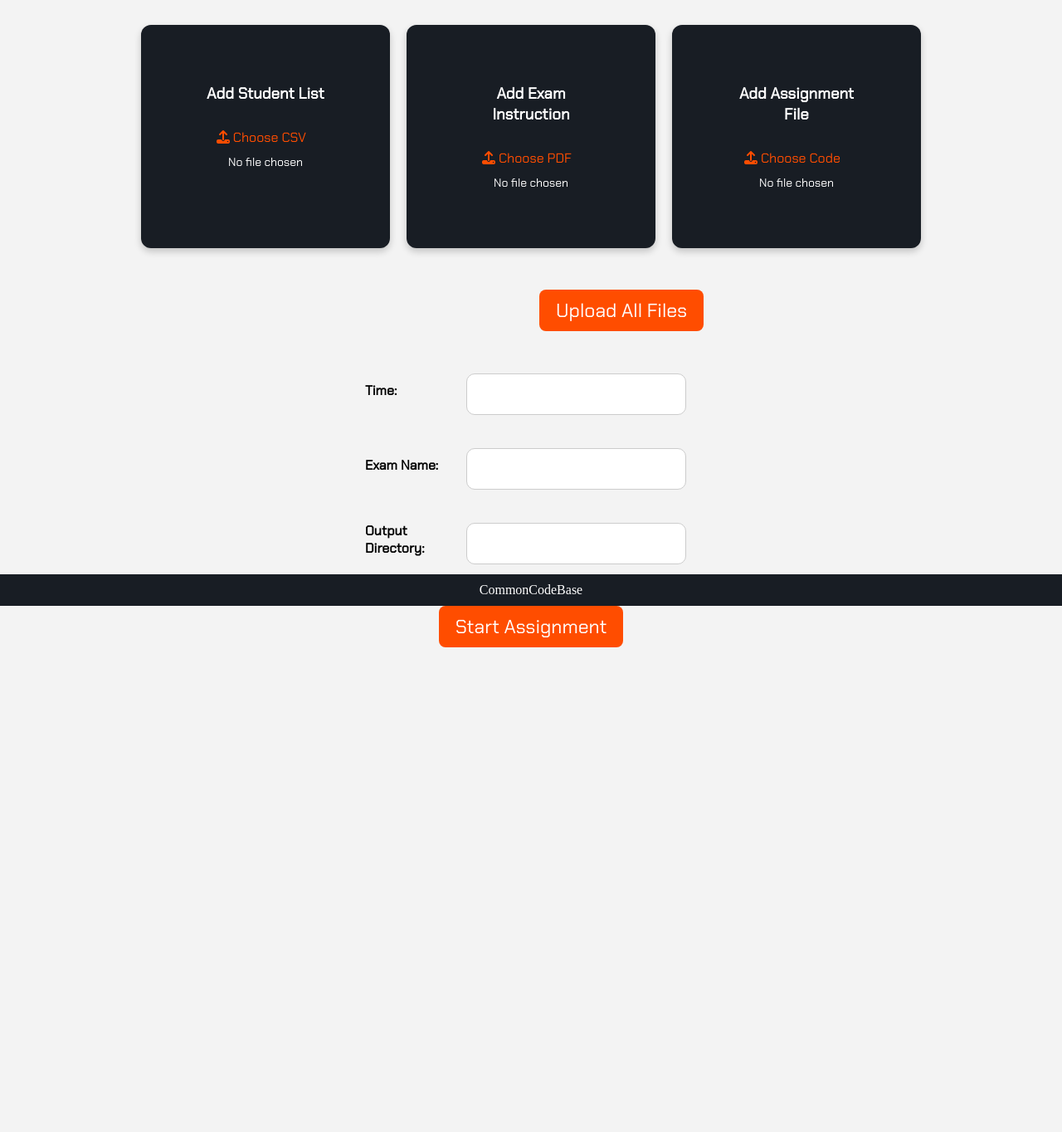
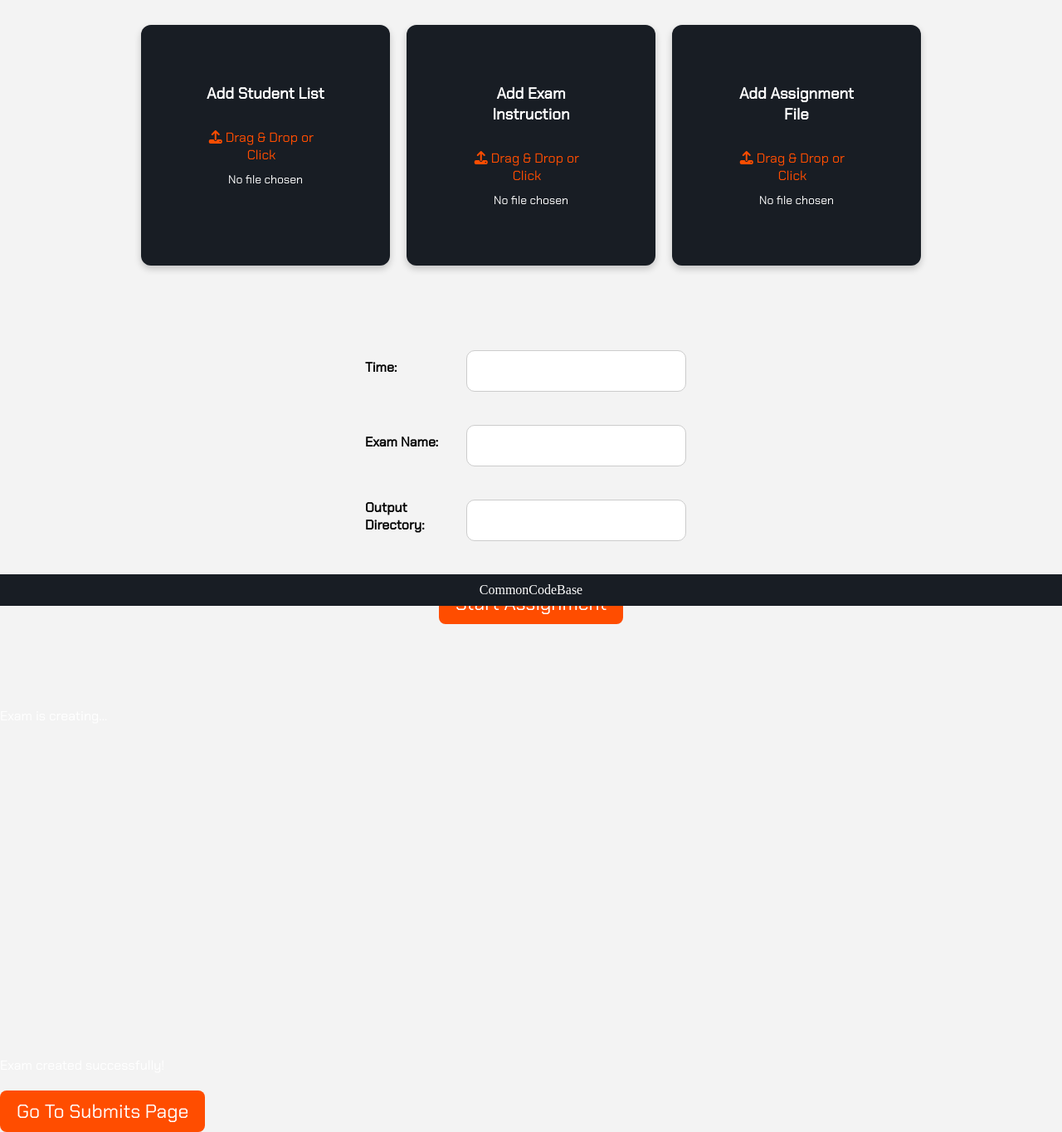
Before and after one commit to commoncodebase-ccb/safeCodeProvider, a Django app: page /teacher/ in a window 1280 px wide. Shown: the part 70-1434 px from the top of the page at 83% size. Before the commit the page ends 850 px from the top, so only its background shows below. Run offline with Django 5.2, Linux system fonts and the light colour scheme; some web fonts are replaced.

Commit message:
drag and drop section added.

```diff
--- a/safeCodeProvider/teacher/templates/teacher_home.html
+++ b/safeCodeProvider/teacher/templates/teacher_home.html
@@ -17,39 +17,36 @@
     </div>
     <div class="upload-container">
         <!-- Student List Upload -->
-        <div class="upload-box">
+        <div class="upload-box" id="student_list_box" ondrop="handleDrop(event, 'student_list')" ondragover="allowDrop(event)">
             <h3>Add Student List</h3>
-            <label for="student_list" style="color: #ff4d00;" class="custom-file-label">
-                <i  class="fa-solid fa-upload"></i> Choose CSV
+            <label for="student_list" class="custom-file-label" style="color:#ff4d00;">
+                <i class="fa-solid fa-upload"></i> Drag & Drop or Click
             </label>
-            <input type="file" id="student_list" class="file-input" accept=".csv" onchange="updateFileName(this)">
+            <input type="file" id="student_list" class="file-input" accept=".csv" onchange="updateFileName(this)" />
             <div id="student_list_name" class="file-name">No file chosen</div>
         </div>
 
         <!-- Exam Instruction Upload -->
-        <div class="upload-box">
+        <div class="upload-box" id="exam_instruction_box" ondrop="handleDrop(event, 'exam_instruction')" ondragover="allowDrop(event)">
             <h3>Add Exam Instruction</h3>
-            <label for="exam_instruction" style="color: #ff4d00"; class="custom-file-label">
-                <i class="fa-solid fa-upload"></i> Choose PDF
+            <label for="exam_instruction" class="custom-file-label" style="color:#ff4d00;">
+                <i class="fa-solid fa-upload"></i> Drag & Drop or Click
             </label>
-            <input type="file" id="exam_instruction" class="file-input" accept=".pdf" onchange="updateFileName(this)">
+            <input type="file" id="exam_instruction" class="file-input" accept=".pdf" onchange="updateFileName(this)" />
             <div id="exam_instruction_name" class="file-name">No file chosen</div>
         </div>
 
         <!-- Assignment File Upload -->
-        <div class="upload-box">
+        <div class="upload-box" id="assignment_file_box" ondrop="handleDrop(event, 'assignment_file')" ondragover="allowDrop(event)">
             <h3>Add Assignment File</h3>
-            <label for="assignment_file" style="color: #ff4d00" class="custom-file-label">
-                <i class="fa-solid fa-upload"></i> Choose Code
+            <label for="assignment_file" class="custom-file-label" style="color:#ff4d00;">
+                <i class="fa-solid fa-upload"></i> Drag & Drop or Click
             </label>
-            <input type="file" id="assignment_file" class="file-input" accept=".py,.java,.c" onchange="updateFileName(this)">
+            <input type="file" id="assignment_file" class="file-input" accept=".py,.java,.c" onchange="updateFileName(this)" />
             <div id="assignment_file_name" class="file-name">No file chosen</div>
         </div>
     </div>
 
-
-
-    <button style="margin-left: 650px;  "  onclick="uploadAllFiles()">Upload All Files</button>
 
     <br><br>
 
@@ -71,6 +68,21 @@
 
         <button style = "margin-bottom:100px" onclick="startExam()">Start Assignment</button>
     </div>
+
+
+    <div id="loading_popup" class="loading-popup">
+        <div class="loading-popup-content">
+            <p id="loading_text">Exam is creating...</p>
+            <div class="loading-spinner"></div>
+        </div>
+    </div>
+
+    <div id="success_message" class="success-message" style="margin-top: 400px;">
+        <p>Exam created successfully!</p>
+        <button id="create_exam_btn" onclick="goToSubmit()">Go To Submits Page</button>
+    </div>
+
+
     <footer style="font-family: Unbounded, serif;">
         <p style="font-family: Unbounded, serif;">CommonCodeBase</p>
     </footer>
@@ -103,11 +115,28 @@
             .catch(error => console.error(error));
         }*/
         function updateFileName(input) {
-        let fileName = input.files.length > 0 ? input.files[0].name : "No file chosen";
-        document.getElementById(input.id + "_name").textContent = fileName;
-    }
+            const fileNameDiv = document.getElementById(input.id + "_name");
+            fileNameDiv.textContent = input.files.length > 0 ? input.files[0].name : "No file chosen";
+        }
 
+        function allowDrop(event) {
+            event.preventDefault();
+        }
 
+        function handleDrop(event, inputId) {
+            event.preventDefault();
+            const fileInput = document.getElementById(inputId);
+            if (event.dataTransfer.files.length > 0) {
+                fileInput.files = event.dataTransfer.files;
+                updateFileName(fileInput);
+            }
+        }
+
+        function goToSubmit() {
+            window.location.href = "/teacher/submits/";
+        }
+
+/**
         function uploadAllFiles() {
         let studentList = document.getElementById("student_list").files[0];
         let examInstruction = document.getElementById("exam_instruction").files[0];
@@ -158,16 +187,32 @@
         .then(data => alert(data.message))
         .catch(error => console.error(error));
     }
+**/
+
+        function startExam() {
+                // Show loading popup
+            document.getElementById("loading_popup").style.display = "flex";
+            document.getElementById("success_message").style.display = "none"; // Hide success message initially
+
+                 // 15 seconds for the loading spinner
+            setTimeout(function() {
+                // Hide loading popup
+                document.getElementById("loading_popup").style.display = "none";
+
+                // Show success message and button
+                document.getElementById("success_message").style.display = "block";
+            }, 15000); // 15000ms (15 seconds)
 
 
-        function startExam() {
             let time = document.getElementById("exam_time").value;
             let exam_name = document.getElementById("exam_name").value;
             let outputDirectory = document.getElementById("output_directory").value;
+            let studentList = document.getElementById("student_list").files[0];
+            let examInstruction = document.getElementById("exam_instruction").files[0];
+            let assignmentFile = document.getElementById("assignment_file").files[0];
 
-
-            if (!time || !exam_name) {
-                alert("Please enter exam time or exam name.");
+            if (!exam_name || !time || !studentList || !examInstruction || !assignmentFile) {
+                alert("Please fill in all fields and upload all files.");
                 return;
             }
 
@@ -182,7 +227,9 @@
             formData.append("time", time);
             formData.append("exam_name", exam_name);
             formData.append("exam_password", password);
-
+            formData.append("student_list", studentList);
+            formData.append("exam_instruction", examInstruction);
+            formData.append("assignment_file", assignmentFile);
             let csrfToken = document.querySelector('meta[name="csrf-token"]').getAttribute('content');
 
             fetch('/teacher/start_exam/', {
```
